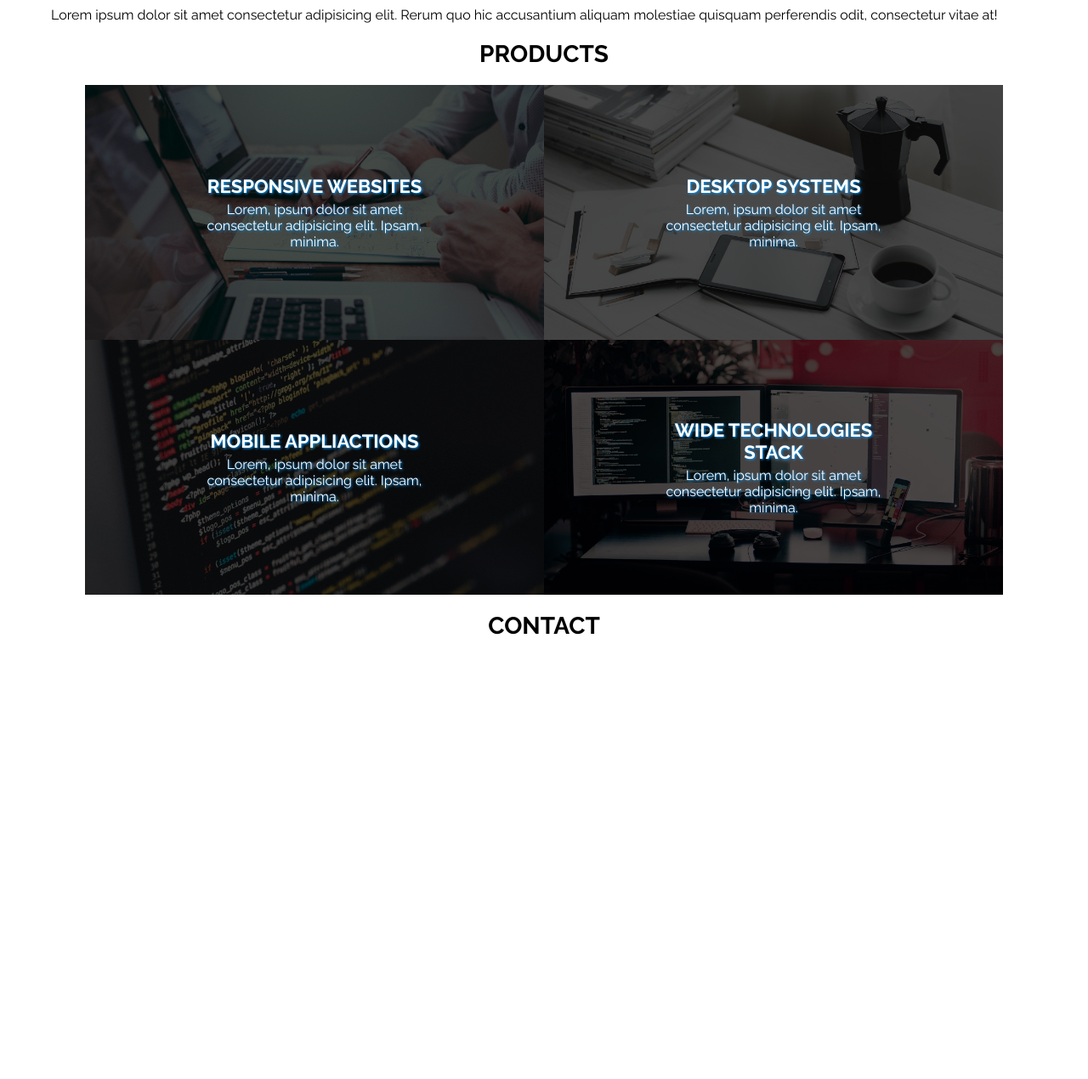
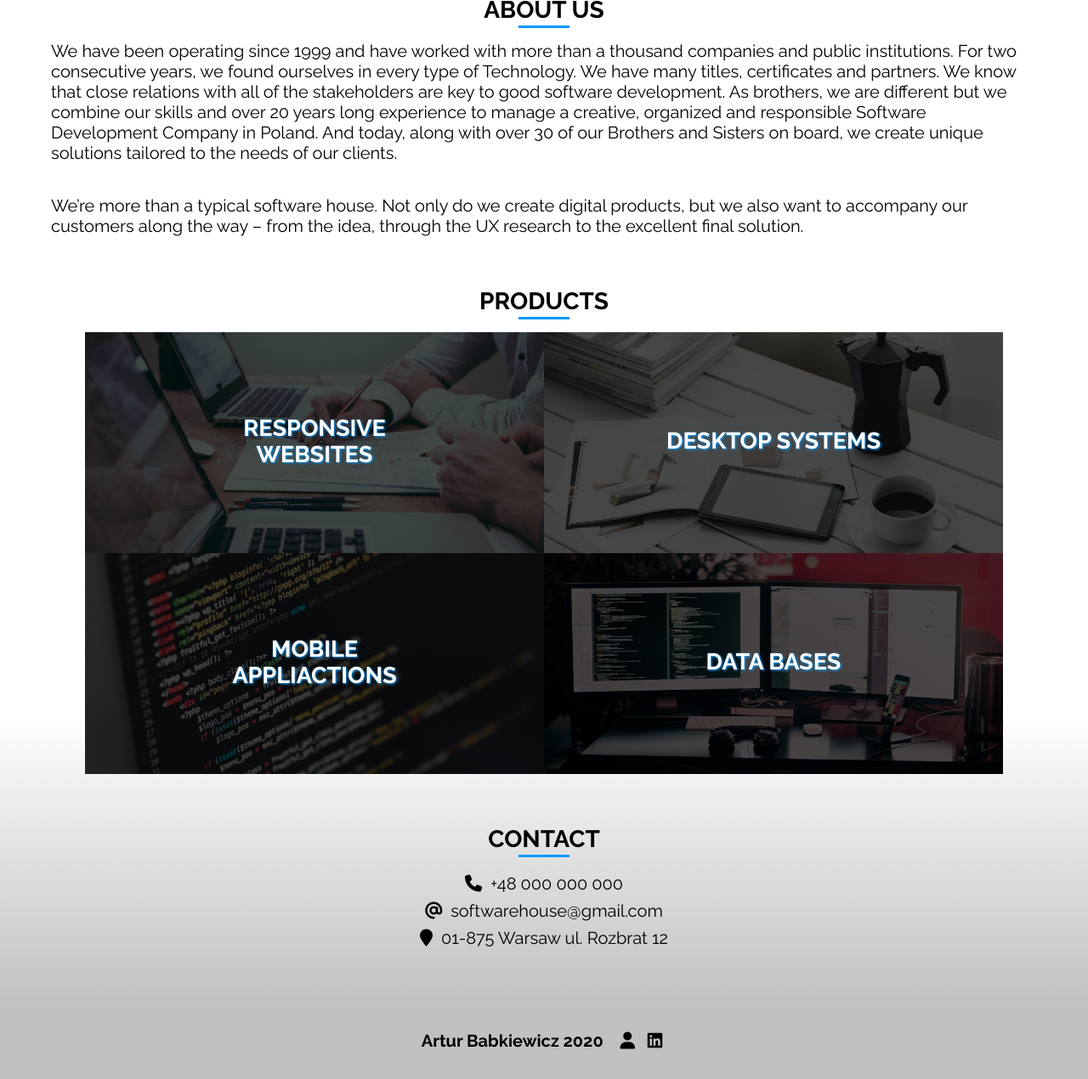
Before and after one commit to Arthurgt/SoftwareHouseWebsite, a plain HTML site: page index.html in a window 1280 px wide. Shown: the part 445-1715 px from the top of the page at 85% size. Before the commit the page ends 1218 px from the top, so only its background shows below. Drawn offline with Linux system fonts and the light colour scheme.

Commit message:
Refactored main and created footer

```diff
--- a/css/main.css
+++ b/css/main.css
@@ -4,8 +4,15 @@
     padding: 0;
 }
 
+html {
+    scroll-behavior: smooth;
+}
+
 body {
     font-family: 'Raleway', sans-serif;
+    background: linear-gradient(180deg,
+    rgba(0, 0, 0, 0) 75%,
+    rgb(194, 192, 192) 95%);
 }
 
 .hero-bg {
@@ -22,11 +29,14 @@ body {
 
 /* NAVIAGTION */
 nav {
+    position: sticky;
+    top: 0;
     height: 60px;
     line-height: 60px;
     background-color: rgb(194, 192, 192);
     text-align: center;
     overflow: hidden;
+    z-index: 1;
 }
 
 .nav-mobile {
@@ -78,48 +88,29 @@ nav {
     font-size: 14px;
 }
 
-@media (min-width: 450px) {
-
-    .header-text h1 {
-        margin-bottom: 10px;
-        font-size: 36px;
-    }
-
-    .header-text p {
-        font-size: 18px;
-    }
+/* MAIN */
+section {
+    margin: 60px 0;
 }
 
-@media (max-width: 450px) and (min-width: 315px) {
-
-    .header-text h1 {
-        margin-bottom: 6px;
-        font-size: 26px;
-    }
-
-    .header-text p {
-        font-size: 13px;
-    }
-}
-
-@media (max-width: 315px) and (min-width: 0px) {
-
-    .header-text h1 {
-        margin-bottom: 4px;
-        font-size: 22px;
-    }
-
-    .header-text p {
-        font-size: 11px;
-    }
-}
-
-/* MAIN */
 main h2 {
     font-size: 28px;
     margin: 20px;
     text-align: center;
     text-transform: uppercase;
+}
+
+.underline {
+    position: relative;
+}
+
+.line {
+    position: absolute;
+    left: calc(50% - 30px);
+    bottom: -5px;
+    width: 60px;
+    height: 3px;
+    background-color: rgb(0, 153, 255);
 }
 
 .about-us p {
@@ -133,12 +124,17 @@ main h2 {
 
 .main-product {
     position: relative;
-    height: 300px;
+    height: 260px;
     width: 100%;
     display: inline-block;
     background-size: cover;
     background-position: center;
 }
+
+.main-product:hover .product-text h3 {
+    transform: scale(1.2);
+}
+
 
 .first-product {
     background-image: url('../img/main1-small.jpg');
@@ -168,7 +164,109 @@ main h2 {
 }
 
 .product-text h3 {
-    font-size: 22px;
+    font-size: 27px;
     margin-bottom: 5px;
     text-transform: uppercase;
+    transition: transform 0.4s;
 }
+
+.contact {
+    text-align: center;
+}
+
+.contact h3 {
+    text-align: center;
+    margin: 20px 0 5px;
+}
+
+.contact i {
+    font-size: 20px;
+    margin-right: 10px;
+    line-height: 160%;
+}
+
+/* FOOTER */
+footer {
+    height: 90px;
+    color: #000;
+    background-color: rgb(194, 192, 192);
+    line-height: 90px;
+    text-align: center;
+    font-size: 24px;
+    font-weight: 700;
+}
+
+.foot-icon {
+    margin-left: 10px;
+}
+
+.foot-icon i {
+    padding: 0 5px;
+    color: #000;
+    font-size: 24px;
+    transition: color .3s;
+}
+
+.foot-icon i:hover {
+    color: rgb(0,134,243);
+}
+
+@media (min-width: 450px) {
+
+    .header-text h1 {
+        margin-bottom: 10px;
+        font-size: 36px;
+    }
+
+    .header-text p {
+        font-size: 18px;
+    }
+
+    footer {
+        font-size: 20px;
+    }
+
+    .foot-icon i {
+        font-size: 20px;
+    }
+}
+
+@media (max-width: 450px) and (min-width: 315px) {
+
+    .header-text h1 {
+        margin-bottom: 6px;
+        font-size: 26px;
+    }
+
+    .header-text p {
+        font-size: 13px;
+    }
+
+    footer {
+        font-size: 18px;
+    }
+
+    .foot-icon i {
+        font-size: 18px;
+    }
+}
+
+@media (max-width: 315px) and (min-width: 0px) {
+
+    .header-text h1 {
+        margin-bottom: 4px;
+        font-size: 22px;
+    }
+
+    .header-text p {
+        font-size: 11px;
+    }
+
+    footer {
+        font-size: 18px;
+    }
+
+    .foot-icon i {
+        font-size: 18px;
+    }
+}
--- a/css/medium.css
+++ b/css/medium.css
@@ -26,11 +26,11 @@
 }
 
 /* HEADER */
-.header-text h1 {
+h1 {
     font-size: 46px;
 }
 
-.header-text p {
+p {
     font-size: 20px;
 }
 
--- a/css/small.css
+++ b/css/small.css
@@ -19,3 +19,12 @@
 .fourth-product {
     background-image: url('../img/main4-medium.jpg');
 }
+
+/* FOOTER */
+footer {
+    font-size: 20px;
+}
+
+.foot-icon i {
+    font-size: 20px;
+}
--- a/index.html
+++ b/index.html
@@ -15,15 +15,6 @@
 </head>
 <body>
 
-    <header>
-        <div class="header-img">
-            <div class="header-text">
-                <h1>creative<span>software</span></h1>
-                <p>Dream big, work hard, make it happen!</p>
-            </div>
-            <div class="hero-bg"></div>
-        </div>
-    </header>
     <nav>
         <div class="nav-mobile">
             <button>
@@ -32,69 +23,99 @@
         </div>
         <div class="nav-desktop">
             <ul>
-                <li><a href="">Home</a></li>
-                <li><a href="">About Us</a></li>
-                <li><a href="">Products</a></li>
-                <li><a href="">Contact</a></li>
+                <li><a href="#">Home</a></li>
+                <li><a href="#about-us">About Us</a></li>
+                <li><a href="#products">Products</a></li>
+                <li><a href="#contact">Contact</a></li>
             </ul>
         </div>
     </nav>
+    <header>
+        <div class="header-img">
+            <div class="header-text">
+                <h1>creative<span>software</span></h1>
+                <p>Dream big, work hard, make it happen!</p>
+            </div>
+            <div id="about-us" class="hero-bg"></div>
+        </div>
+    </header>
     <main class="wrapper">
         <section class="about-us">
-            <h2>about us</h2>
-            <p>Lorem ipsum dolor sit amet consectetur
-                adipisicing elit. Rerum quo hic accusantium
-                aliquam molestiae quisquam perferendis odit,
-                consectetur vitae at!</p>
+            <div class="underline">
+                <h2>about us</h2>
+                <div class="line"></div>
+            </div>
+            <p>
+                We have been operating since 1999 and have worked with more than a
+                thousand companies and public institutions. For two consecutive years,
+                we found ourselves in every type of Technology. We have many titles,
+                certificates and partners. We know that close relations with all of the
+                stakeholders are key to good software development. As brothers, we are
+                different but we combine our skills and over 20 years long experience to manage
+                a creative, organized and responsible Software Development Company in Poland. And today, along with over 30 of our Brothers and Sisters on board, we create unique solutions tailored to the needs of our clients.
+            </p>
+            <br>
+            <br>
+            <p id="products">
+                We’re more than a typical software house. Not only do we create digital
+                products, but we also want to accompany our customers along the way – from
+                the idea, through the UX research to the excellent final solution.
+            </p>
         </section>
         <section class="products">
-            <h2>products</h2>
+            <div class="underline">
+                <div class="underline">
+                    <h2>products</h2>
+                    <div class="line"></div>
+                </div>
+                <div class="line"></div>
+            </div>
             <div class="main-product first-product">
                 <div class="product-text">
                     <h3>responsive websites</h3>
-                    <p>Lorem, ipsum dolor sit amet
-                        consectetur adipisicing elit.
-                        Ipsam, minima.
-                    </p>
                 </div>
                 <div class="hero-bg"></div>
             </div>
             <div class="main-product second-product">
                 <div class="product-text">
                     <h3>desktop systems</h3>
-                    <p>Lorem, ipsum dolor sit amet
-                        consectetur adipisicing elit.
-                        Ipsam, minima.
-                    </p>
                 </div>
                 <div class="hero-bg"></div>
             </div>
             <div class="main-product third-product">
                 <div class="product-text">
                     <h3>mobile appliactions</h3>
-                    <p>Lorem, ipsum dolor sit amet
-                        consectetur adipisicing elit.
-                        Ipsam, minima.
-                    </p>
                 </div>
                 <div class="hero-bg"></div>
             </div>
             <div class="main-product fourth-product">
                 <div class="product-text">
-                    <h3>wide technologies stack</h3>
-                    <p>Lorem, ipsum dolor sit amet
-                        consectetur adipisicing elit.
-                        Ipsam, minima.
-                    </p>
+                    <h3>data bases</h3>
                 </div>
                 <div class="hero-bg"></div>
             </div>
         </section>
-        <section>
-            <h2>contact</h2>
+        <section id="contact">
+            <div class="underline">
+                <h2>contact</h2>
+                <div class="line"></div>
+            </div>
+            <div class="contact">
+                <p><i class="fas fa-phone"></i>+48 000 000 000</p>
+                <p><i class="fas fa-at"></i>softwarehouse@gmail.com</p>
+                <p><i class="fas fa-map-marker"></i>01-875 Warsaw ul. Rozbrat 12</p>
+            </div>
         </section>
     </main>
-    <footer></footer>
+    <footer>
+        <p>
+            Artur Babkiewicz 2020
+            <span class="foot-icon">
+                <a href=""><i class="fas fa-user"></i></a>
+                <a href="https://www.linkedin.com/in/artur-babkiewicz/" target="_blank"><i class="fab fa-linkedin"></i></a>
+            </span>
+        </p>
+    </footer>
 
 </body>
 </html>
```
